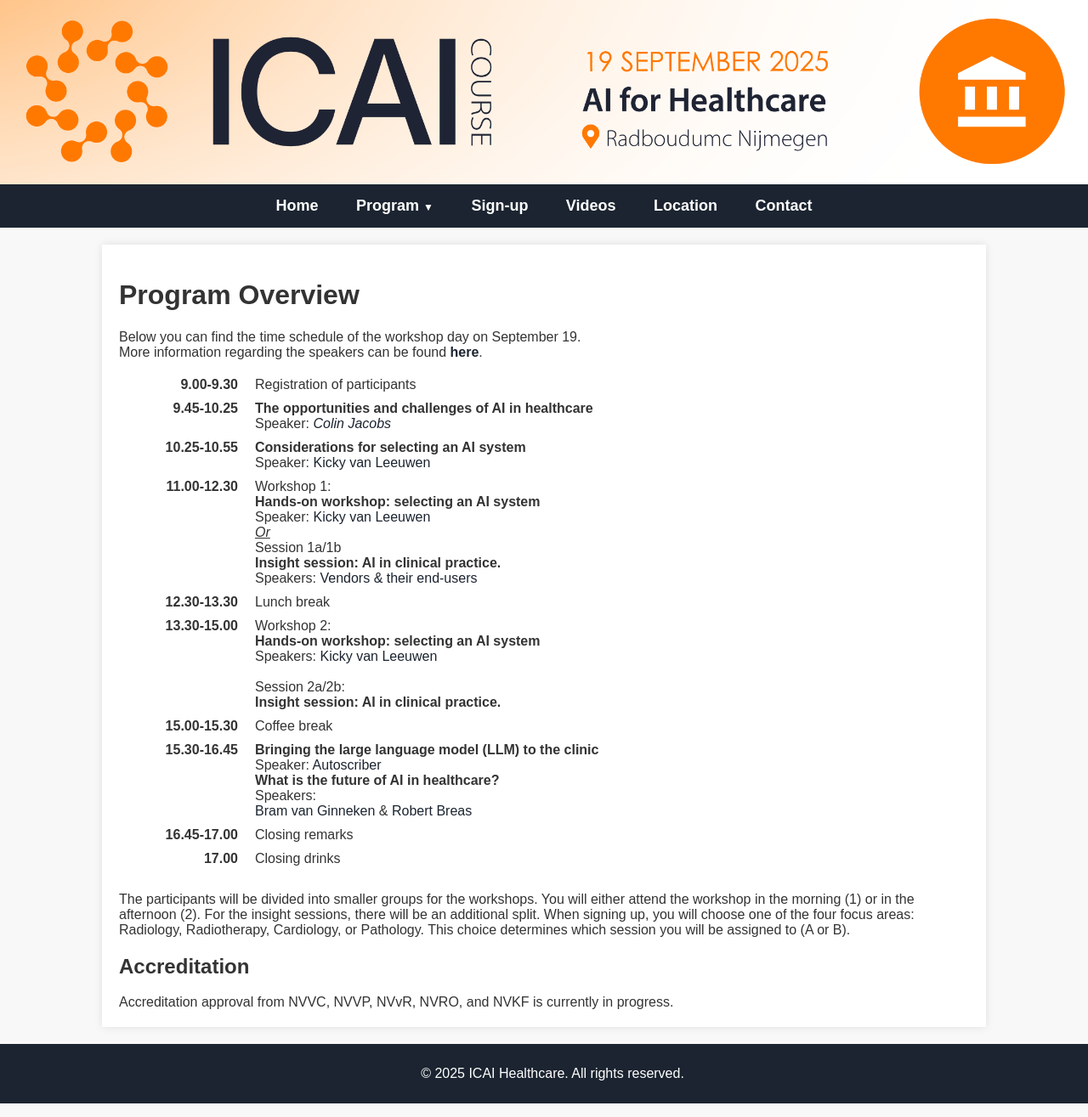
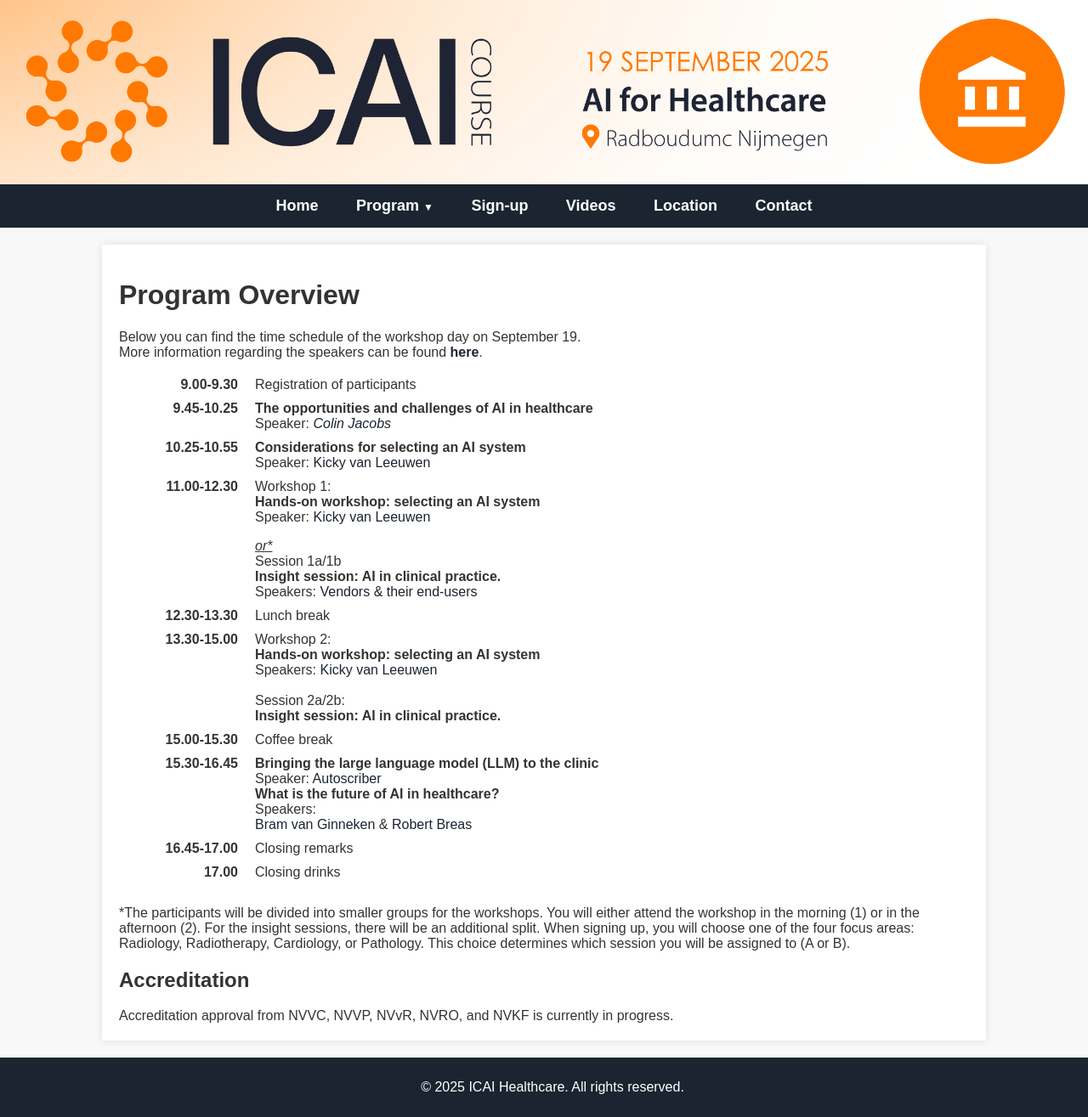
Before and after one commit to marliebesouw/marliebesouw.github.io, a Jekyll site: the page built from program.md, in a window 1280 px wide. Shown: the whole page at 85% size. Built offline with Jekyll 4.4.1, drawn with Linux system fonts in a browser that asks for light colours.

Commit message:
altered lay-out

```diff
--- a/program.md
+++ b/program.md
@@ -69,7 +69,7 @@ More information regarding the speakers can be found <a href= "{{ site.url }}/sp
             Workshop 1:<br>
             <strong>Hands-on workshop: selecting an AI system</strong><br>
             Speaker: <a href= "{{ site.url }}/speakers#kicky-van-leeuwen" class="speaker-link">Kicky van Leeuwen</a>
-            <br><em><u>Or</u></em><br>
+            <br><p></p><em><u>or*</u></em><br>
             Session 1a/1b<br>
             <strong>Insight session: AI in clinical practice.</strong><br>
             Speakers:  <a href= "{{ site.url }}/vendors" class="speaker-link">Vendors & their end-users</a>
@@ -125,7 +125,7 @@ More information regarding the speakers can be found <a href= "{{ site.url }}/sp
 
 
 <div class="content">
-    The participants will be divided into smaller groups for the workshops. You will either attend the workshop in the morning (1) or in the afternoon (2).
+    *The participants will be divided into smaller groups for the workshops. You will either attend the workshop in the morning (1) or in the afternoon (2).
 
     For the insight sessions, there will be an additional split. When signing up, you will choose one of the four focus areas: Radiology, Radiotherapy, Cardiology, or Pathology.
     This choice determines which session you will be assigned to (A or B).
```
